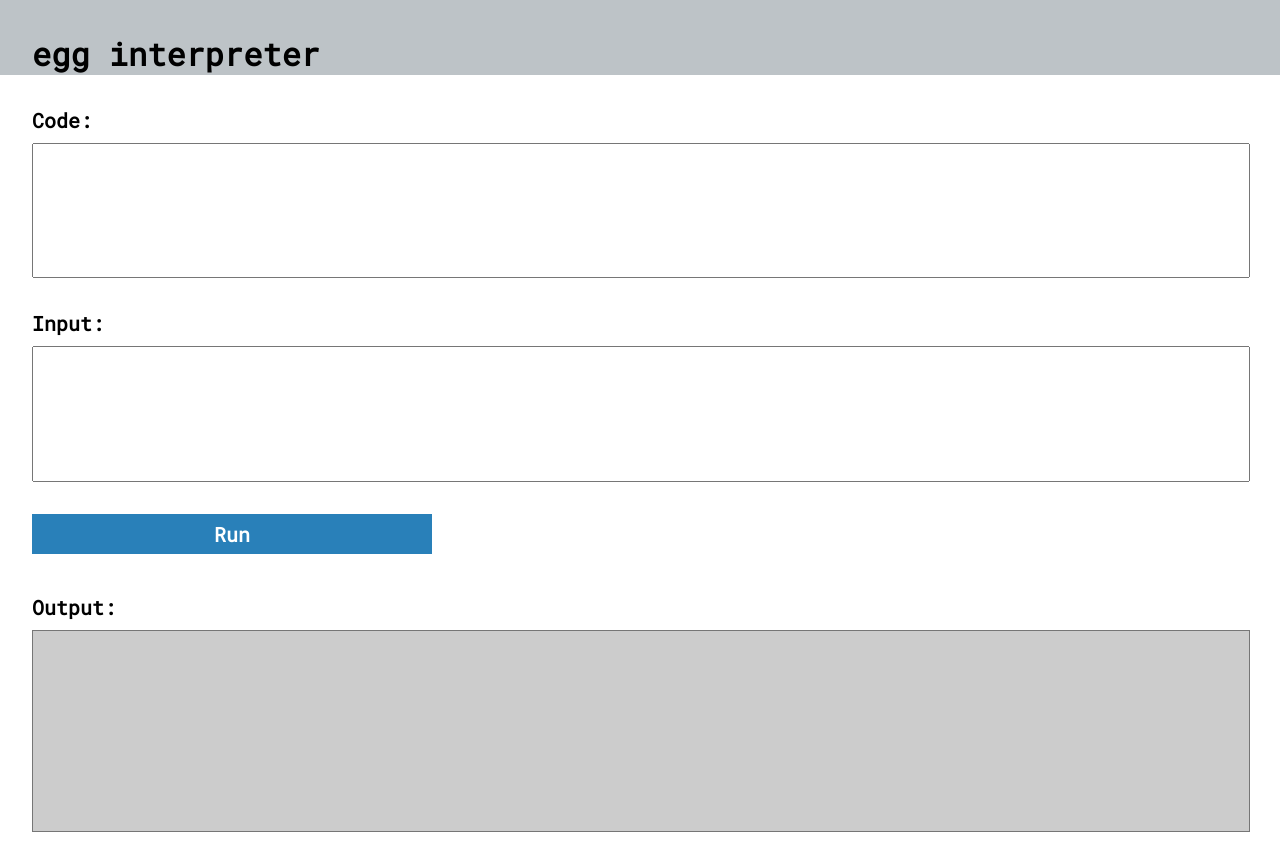
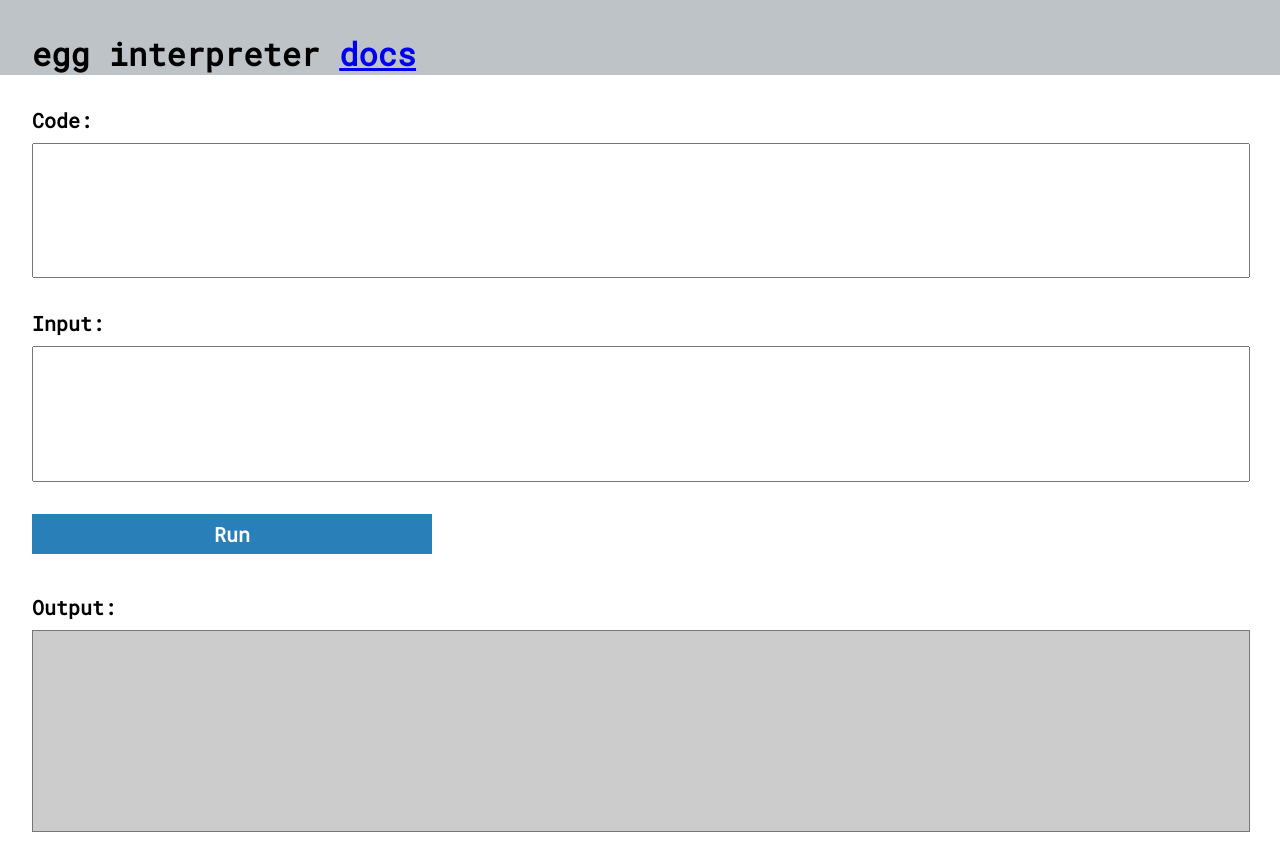
Before and after one commit to forestbelton/egg, a website built with webpack: page www/index.html in a window 1280 px wide. Built offline with nearby package versions, Linux system fonts and the light colour scheme.

Commit message:
Implement page router

```diff
--- a/index.js
+++ b/index.js
@@ -4,6 +4,31 @@ var inputForm = document.getElementById('inputForm')
 var codeField = document.getElementById('code')
 var inputField = document.getElementById('input')
 var outputField = document.getElementById('output')
+
+function changePage(ev) {
+    const page = (ev && ev.target.href.replace(/.*#/, ''))
+        || (window.location.hash && window.location.hash.replace(/.*#/, ''))
+        || 'interpreter'
+
+    const activeLink = document.querySelector('.nav .active')
+    if (activeLink !== null) {
+        activeLink.className = ''
+    }
+    document.querySelector(`a[href="#${page}"]`).className = 'active'
+
+    const activePage = document.querySelector('.page.visible')
+    if (activePage !== null) {
+        activePage.className = 'page'
+    }
+
+    document.getElementById(page).className = 'page visible'
+}
+
+document.querySelectorAll('.nav a').forEach(navLink =>
+    navLink.addEventListener('click', changePage)
+)
+
+changePage()
 
 inputForm.addEventListener('submit', ev => {
     ev.preventDefault()
--- a/www/index.html
+++ b/www/index.html
@@ -6,8 +6,14 @@
         <link href="style.css" rel="stylesheet">
     </head>
     <body>
-        <h1>egg interpreter</h1>
-        <div id="root">
+        <h1>
+            egg
+            <ul class="nav">
+                <li><a href="#interpreter">interpreter</a></li>
+                <li><a href="#docs">docs</a></li>
+            </ul>
+        </h1>
+        <div class="page" id="interpreter">
             <form id="inputForm">
                 <div class="section">
                     <label for="code">Code:</label>
@@ -25,6 +31,7 @@
                 <textarea readonly id="output" name="output"></textarea>
             </div>
         </div>
+        <div class="page" id="docs"></div>
         <script src="bundle.js"></script>
     </body>
 </html>
--- a/www/style.css
+++ b/www/style.css
@@ -12,8 +12,27 @@ h1 {
     background: #bdc3c7;
 }
 
-#root {
+.nav {
+    list-style-type: none;
+    display: inline-block;
+}
+
+.nav > li {
+    display: inline-block;
+}
+
+.nav .active {
+    color: black;
+    text-decoration: none;
+}
+
+.page {
+    display: none;
     padding: 0 2em;
+}
+
+.page.visible {
+    display: block;
 }
 
 #inputForm button[type="submit"] {
```
